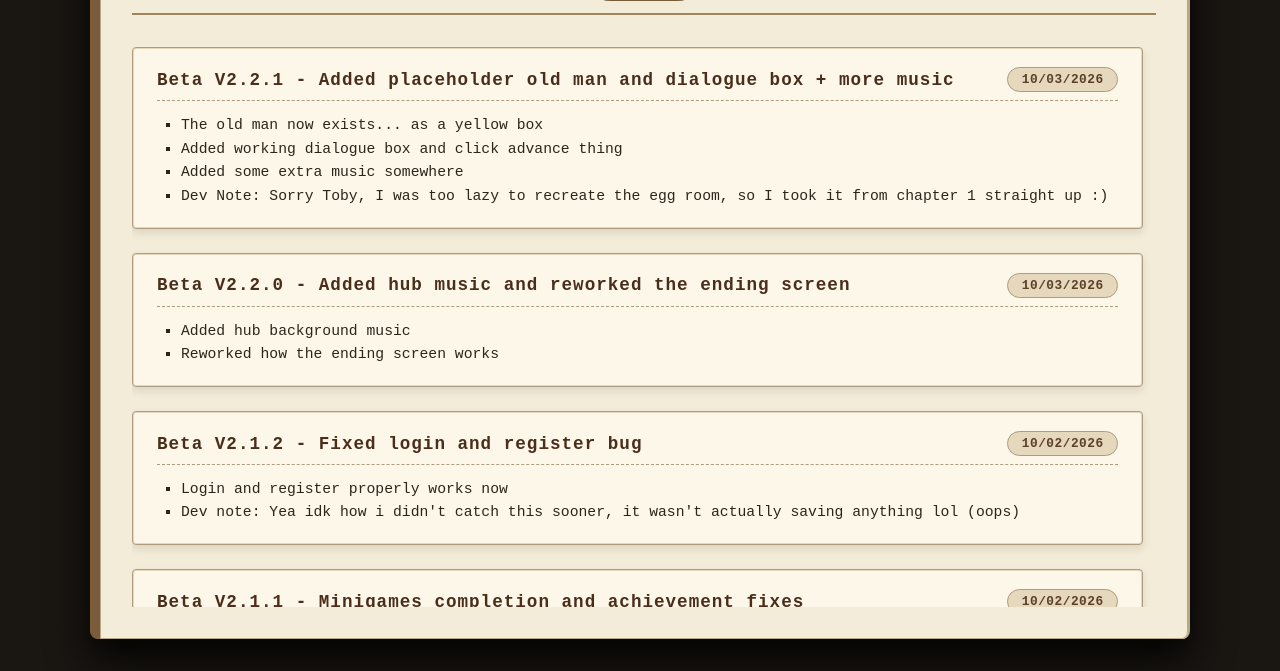
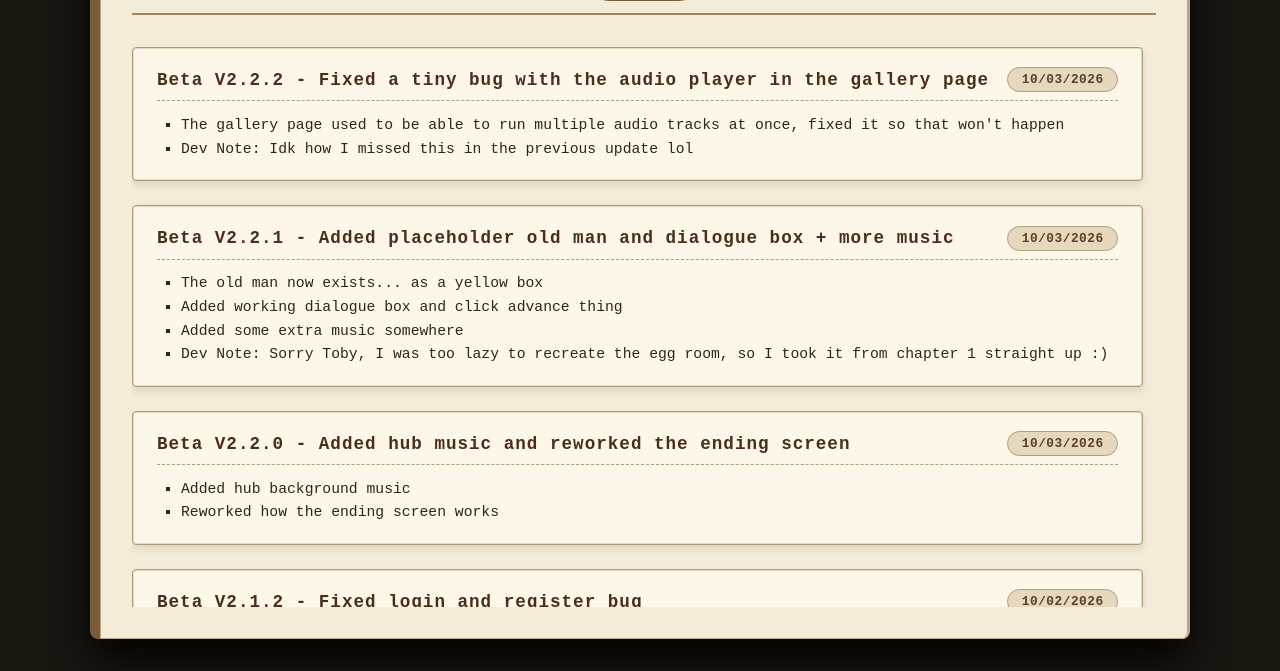
Before and after one commit to Whalecant/SIMGame, a website: page www/changeLog.html in a window 1280 px wide. Shown: the part 156-827 px from the top of the page. Drawn offline with Linux system fonts and the light colour scheme.

Commit message:
check patch notes

```diff
--- a/www/changeLog.html
+++ b/www/changeLog.html
@@ -24,6 +24,17 @@
 
             <section class="logEntries">
 
+
+                <article class="logCard">
+                    <div class = "logCardHeader">
+                        <span class="memberName" style="font-size: 1.1rem;">Beta V2.2.2 - Fixed a tiny bug with the audio player in the gallery page</span>
+                        <span class="memberRole">10/03/2026</span>
+                    </div>
+                    <ul class="logList">
+                        <li>The gallery page used to be able to run multiple audio tracks at once, fixed it so that won't happen</li>
+                        <li>Dev Note: Idk how I missed this in the previous update lol</li>
+                    </ul>
+                </article>
 
                 <article class="logCard">
                     <div class = "logCardHeader">
```
Also changed, not shown: www/gallery.html (+6 -2 lines).
